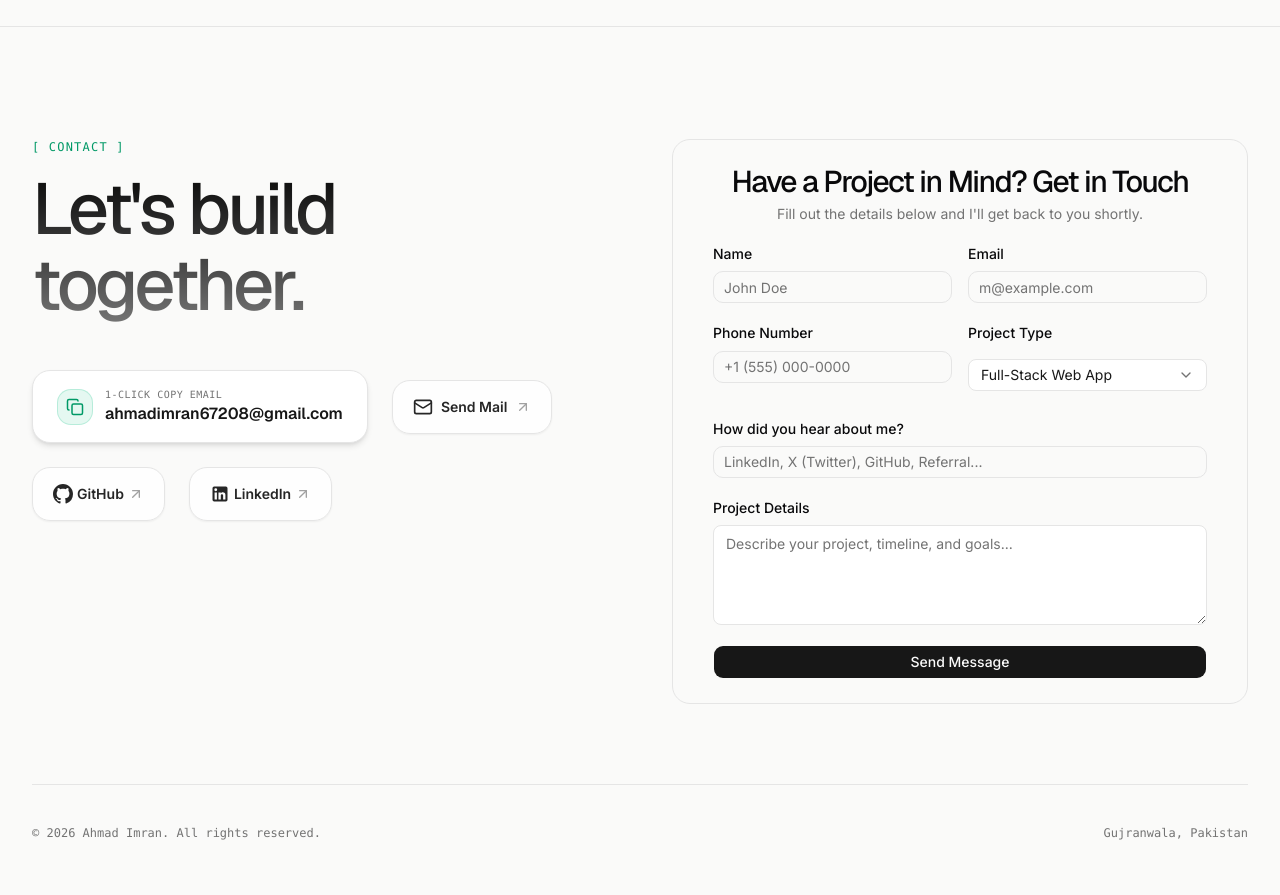
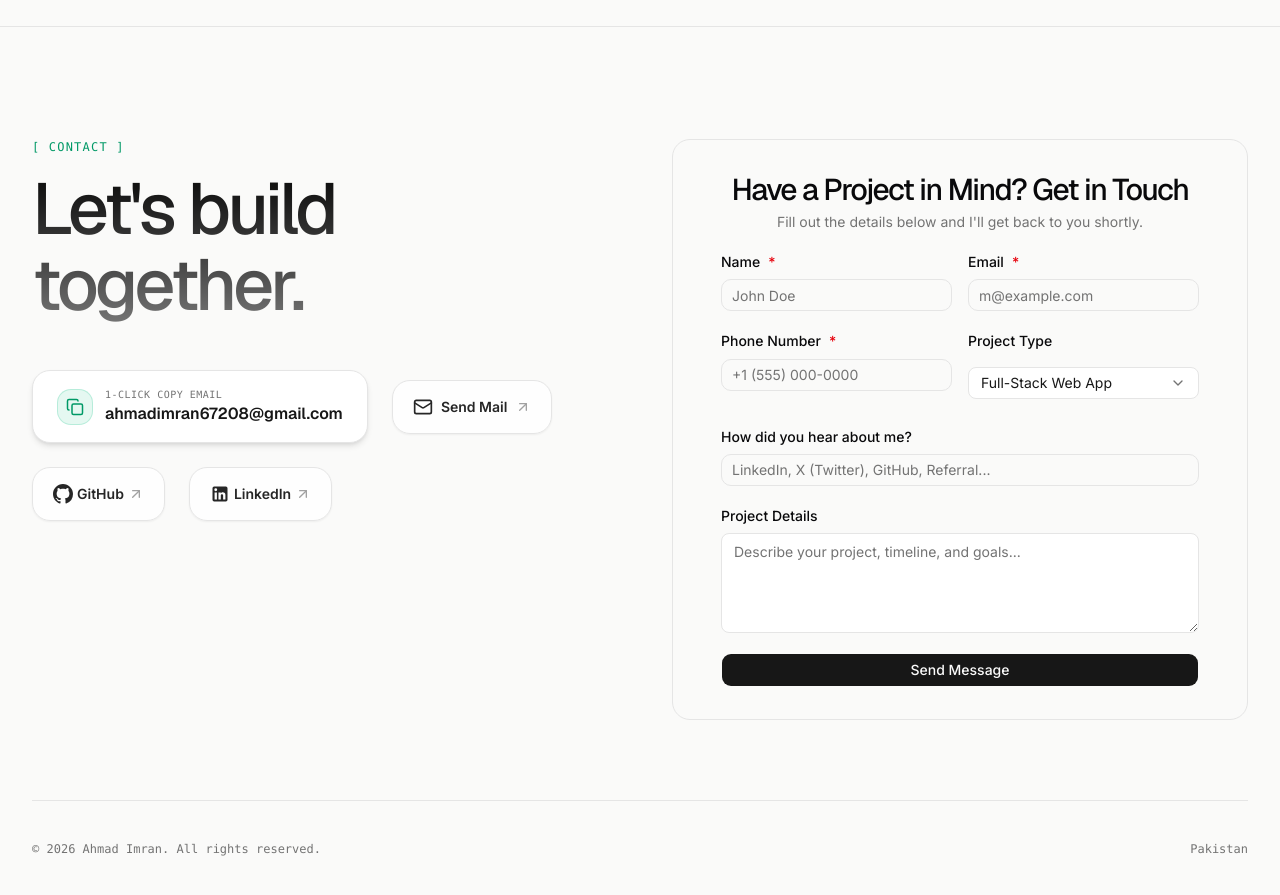
Before and after one commit to ahmadimrannn/ahmadimran, a Next.js app: page / in a window 1280 px wide. Shown: the part 4600-5495 px from the top of the page. Built offline with nearby package versions, Linux system fonts and the light colour scheme.

Commit message:
Add asterisk for required fields and also fix the location in the contact footer

```diff
--- a/components/contact-form.tsx
+++ b/components/contact-form.tsx
@@ -93,7 +93,12 @@ export function ContactForm({
 
                 <div className="grid grid-cols-1 md:grid-cols-2 gap-4">
                     <Field>
-                        <FieldLabel htmlFor="name">Name</FieldLabel>
+                        <FieldLabel htmlFor="name">
+                            Name
+                            <span className="text-red-600">
+                                *
+                            </span>
+                        </FieldLabel>
                         <Input
                             id="name"
                             name="name"
@@ -104,7 +109,12 @@ export function ContactForm({
                     </Field>
 
                     <Field>
-                        <FieldLabel htmlFor="email">Email</FieldLabel>
+                        <FieldLabel htmlFor="email">
+                            Email
+                            <span className="text-red-600">
+                                *
+                            </span>
+                        </FieldLabel>
                         <Input
                             id="email"
                             name="email"
@@ -117,7 +127,12 @@ export function ContactForm({
 
                 <div className="grid grid-cols-1 md:grid-cols-2 gap-4">
                     <Field>
-                        <FieldLabel htmlFor="phone">Phone Number</FieldLabel>
+                        <FieldLabel htmlFor="phone">
+                            Phone Number
+                            <span className="text-red-600">
+                                *
+                            </span>
+                        </FieldLabel>
                         <Input
                             id="phone"
                             name="phone"
--- a/components/features/contact-footer.tsx
+++ b/components/features/contact-footer.tsx
@@ -112,7 +112,7 @@ export function ContactFooter() {
                     </motion.div>
 
                     {/* Right Column: Contact Form */}
-                    <div className="w-full border rounded-2xl py-6 px-10">
+                    <div className="w-full border rounded-2xl py-8 px-12">
                         <ContactForm className="w-full" />
                     </div>
                 </div>
@@ -126,7 +126,7 @@ export function ContactFooter() {
                     className="pt-10 border-t border-neutral-200 dark:border-white/10 flex flex-col sm:flex-row items-center justify-between gap-4 text-xs font-mono text-neutral-500"
                 >
                     <span>© {new Date().getFullYear()} Ahmad Imran. All rights reserved.</span>
-                    <span>Gujranwala, Pakistan</span>
+                    <span>Pakistan</span>
                 </motion.div>
             </div>
         </footer>
```
